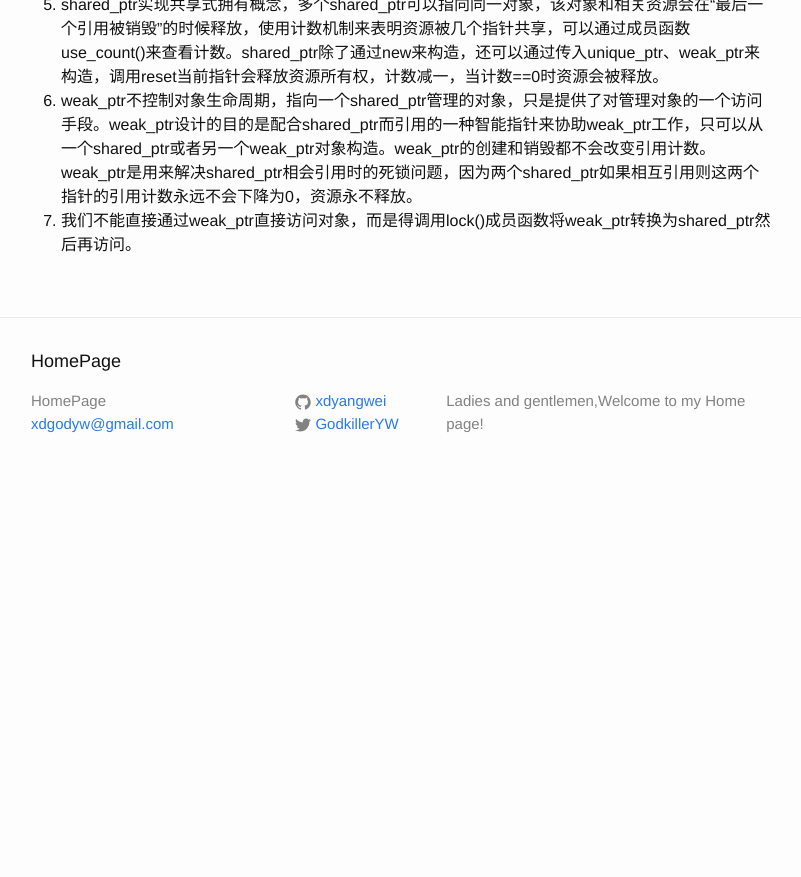
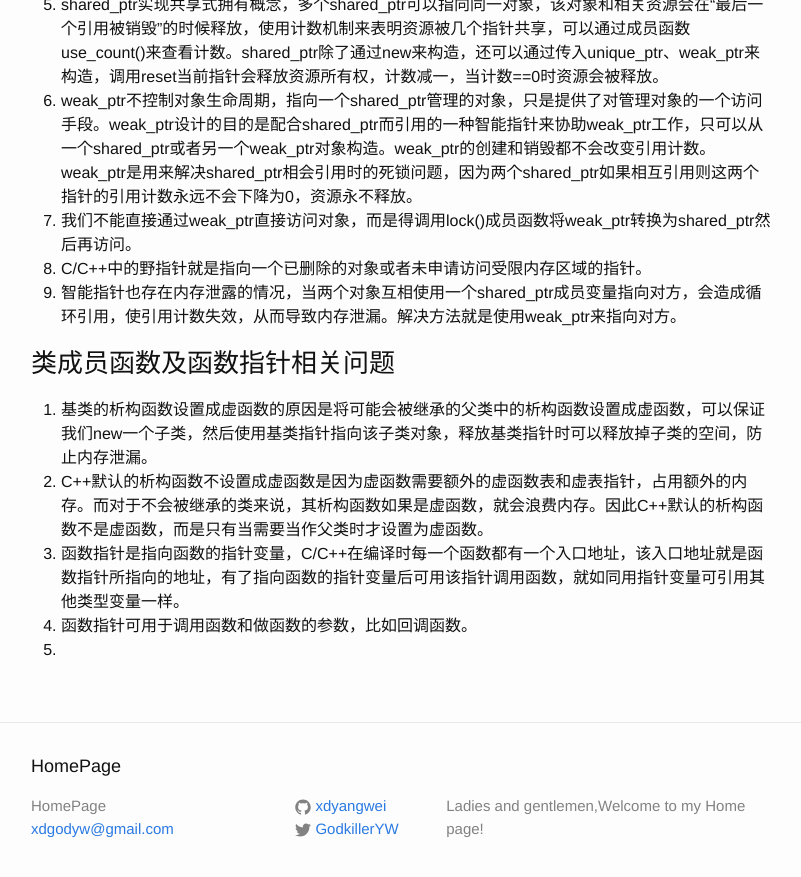
Before and after one commit to xdyangwei/xdyangwei.github.io, a Jekyll site: the page built from _posts/2019-5-6-C++基本语法(1).md, in a window 1280 px wide and 900 px high, scrolled down 1242 px. Shown: the top 877 px of the window, without its empty margins (239-1040 px from the left). Built offline with Jekyll 4.4.1, drawn with Linux system fonts in a browser that asks for light colours; our own code applies the rules of GitHub Pages for plain Markdown files; before the commit the page ends 1737 px from its top, so only the background shows below that.

Commit message:
add the tips of C++

```diff
--- a/_posts/2019-5-6-C++基本语法(1).md
+++ b/_posts/2019-5-6-C++基本语法(1).md
@@ -30,3 +30,12 @@
 5. shared_ptr实现共享式拥有概念，多个shared_ptr可以指向同一对象，该对象和相关资源会在“最后一个引用被销毁”的时候释放，使用计数机制来表明资源被几个指针共享，可以通过成员函数use_count()来查看计数。shared_ptr除了通过new来构造，还可以通过传入unique_ptr、weak_ptr来构造，调用reset当前指针会释放资源所有权，计数减一，当计数==0时资源会被释放。
 6. weak_ptr不控制对象生命周期，指向一个shared_ptr管理的对象，只是提供了对管理对象的一个访问手段。weak_ptr设计的目的是配合shared_ptr而引用的一种智能指针来协助weak_ptr工作，只可以从一个shared_ptr或者另一个weak_ptr对象构造。weak_ptr的创建和销毁都不会改变引用计数。weak_ptr是用来解决shared_ptr相会引用时的死锁问题，因为两个shared_ptr如果相互引用则这两个指针的引用计数永远不会下降为0，资源永不释放。
 7. 我们不能直接通过weak_ptr直接访问对象，而是得调用lock()成员函数将weak_ptr转换为shared_ptr然后再访问。
+8. C/C++中的野指针就是指向一个已删除的对象或者未申请访问受限内存区域的指针。
+9. 智能指针也存在内存泄露的情况，当两个对象互相使用一个shared_ptr成员变量指向对方，会造成循环引用，使引用计数失效，从而导致内存泄漏。解决方法就是使用weak_ptr来指向对方。
+
+### 类成员函数及函数指针相关问题
+1. 基类的析构函数设置成虚函数的原因是将可能会被继承的父类中的析构函数设置成虚函数，可以保证我们new一个子类，然后使用基类指针指向该子类对象，释放基类指针时可以释放掉子类的空间，防止内存泄漏。
+2. C++默认的析构函数不设置成虚函数是因为虚函数需要额外的虚函数表和虚表指针，占用额外的内存。而对于不会被继承的类来说，其析构函数如果是虚函数，就会浪费内存。因此C++默认的析构函数不是虚函数，而是只有当需要当作父类时才设置为虚函数。
+3. 函数指针是指向函数的指针变量，C/C++在编译时每一个函数都有一个入口地址，该入口地址就是函数指针所指向的地址，有了指向函数的指针变量后可用该指针调用函数，就如同用指针变量可引用其他类型变量一样。
+4. 函数指针可用于调用函数和做函数的参数，比如回调函数。
+5.
```
